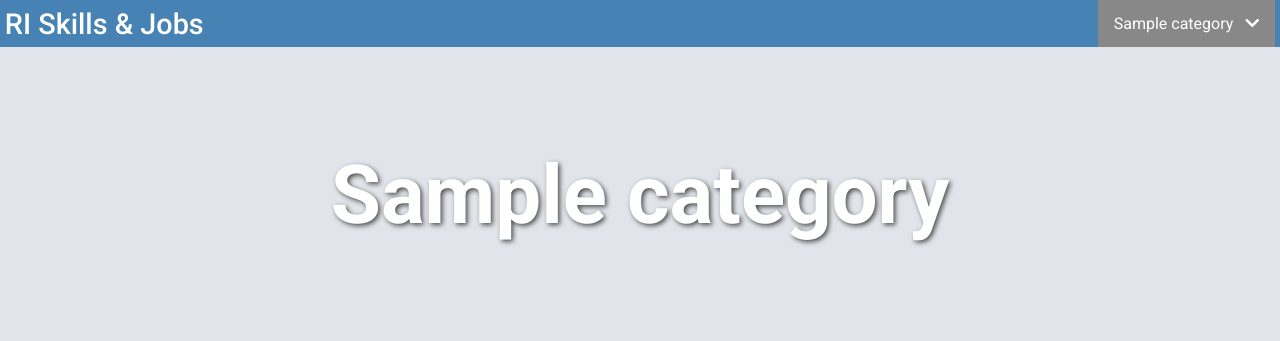
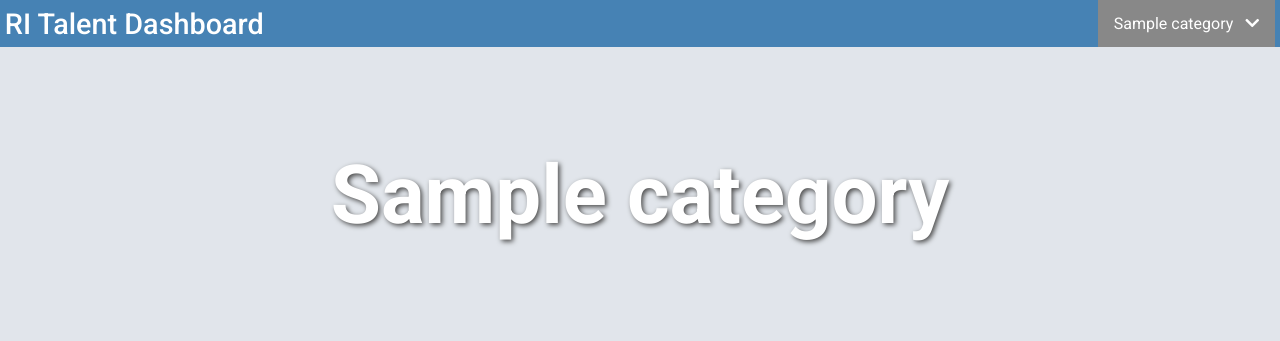
Before and after one commit to DataSparkRI/p20w, a Django app: a page that uses categories/templates/categories/index.html in a window 1280 px wide. Shown: the top 341 px of the page. Run offline with Django 3.2, Linux system fonts and the light colour scheme; tables that the repository leaves empty hold one stand-in row (values such as "Sample post"); grey boxes marked "Sample" are stand-in pictures; some libraries are stand-ins or nearby versions.

Commit message:
Updated site title from RI Skills & Jobs to RI Talent Dashboard

```diff
--- a/categories/templates/categories/index.html
+++ b/categories/templates/categories/index.html
@@ -95,7 +95,7 @@
 <body class={{ page_type }}>
 	{# NAVIGATION #}
 	<section id='site_header'>
-		<div id='site_title'><a href='/'>RI Skills & Jobs</a></div>
+		<div id='site_title'><a href='/'>RI Talent Dashboard</a></div>
 		<div class="navbar" id="site_nav">
 			{% for navcat in categories %}
 				{% if navcat.navigation_name != 'Home' %}
--- a/categories/views.py
+++ b/categories/views.py
@@ -20,8 +20,8 @@ def page(request, category_slug, page_type):
 	popstats = []
 	hp_popstat_colors = []
 	if (page_type == 'home'):
-		title_element = 'Rhode Island Skills & Jobs Dashboard'
-		header_text = 'Rhode Island Skills & Jobs'
+		title_element = 'Rhode Island Talent Dashboard'
+		header_text = 'Rhode Island Talent Dashboard'
 		at_a_glance_header = 'Building a talented pipeline.'
 		hp_popstats = Category.objects.exclude(name='Home')
 		for hp_popstat in hp_popstats:
@@ -41,7 +41,7 @@ def page(request, category_slug, page_type):
 			})
 
 	elif (page_type == 'category'):
-		title_element = f'{category.name} | Rhode Island Skills & Jobs Dashboard'
+		title_element = f'{category.name} | Rhode Island Talent Dashboard'
 		header_text = category.name
 		at_a_glance_header = f'Rhode Island {category.at_a_glance_label} at a glance...'
 		for indicator in indicators:
@@ -52,7 +52,7 @@ def page(request, category_slug, page_type):
                                'link': f'#q{indicator.id}'
                            })
 	elif (page_type == 'deepdive'):
-		title_element = f'{category.name} | Deep Dive into Data | Rhode Island Skills & Jobs Dashboard'
+		title_element = f'{category.name} | Deep Dive into Data | Rhode Island Talent Dashboard'
 		header_text = category.name
 		category.intro_header = 'Deep Dive Into Data'
 		at_a_glance_header = ''
```
Also changed, not shown: 1 other file.
